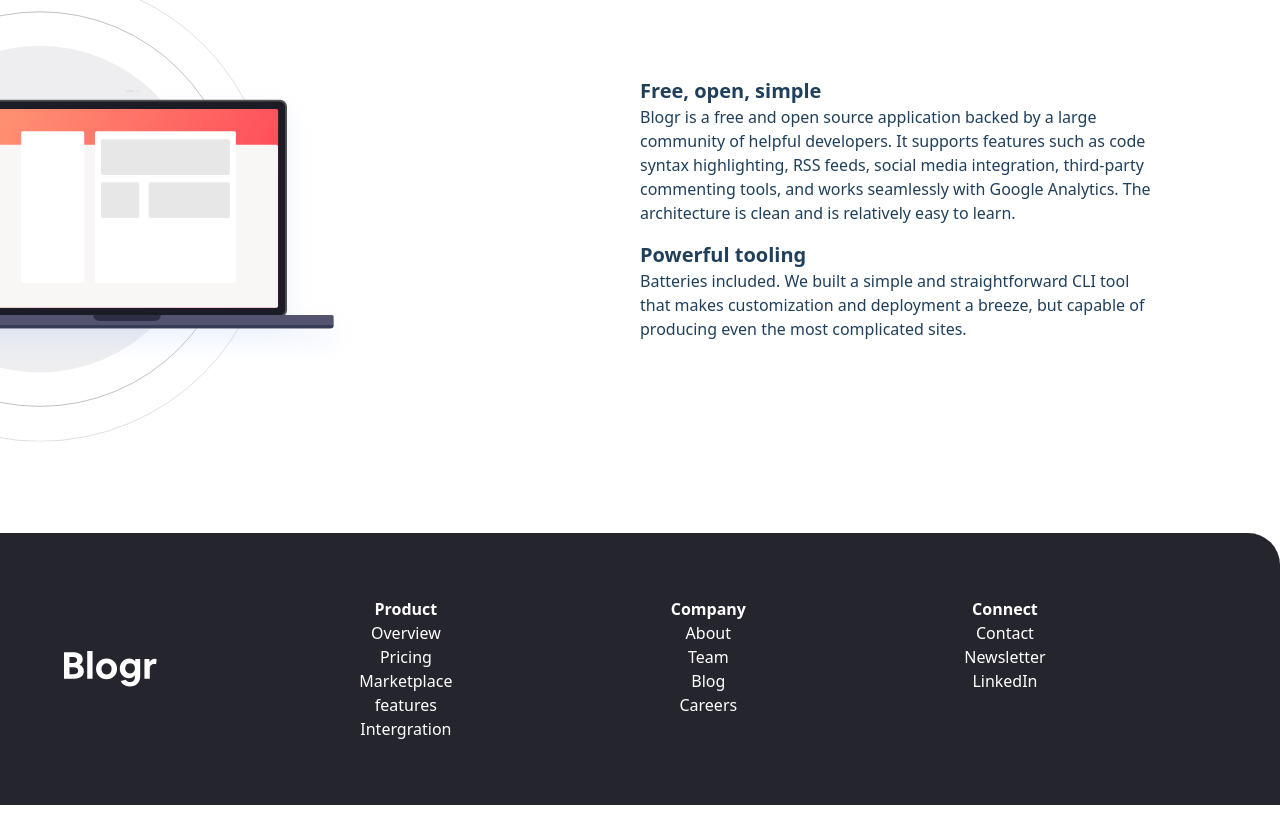
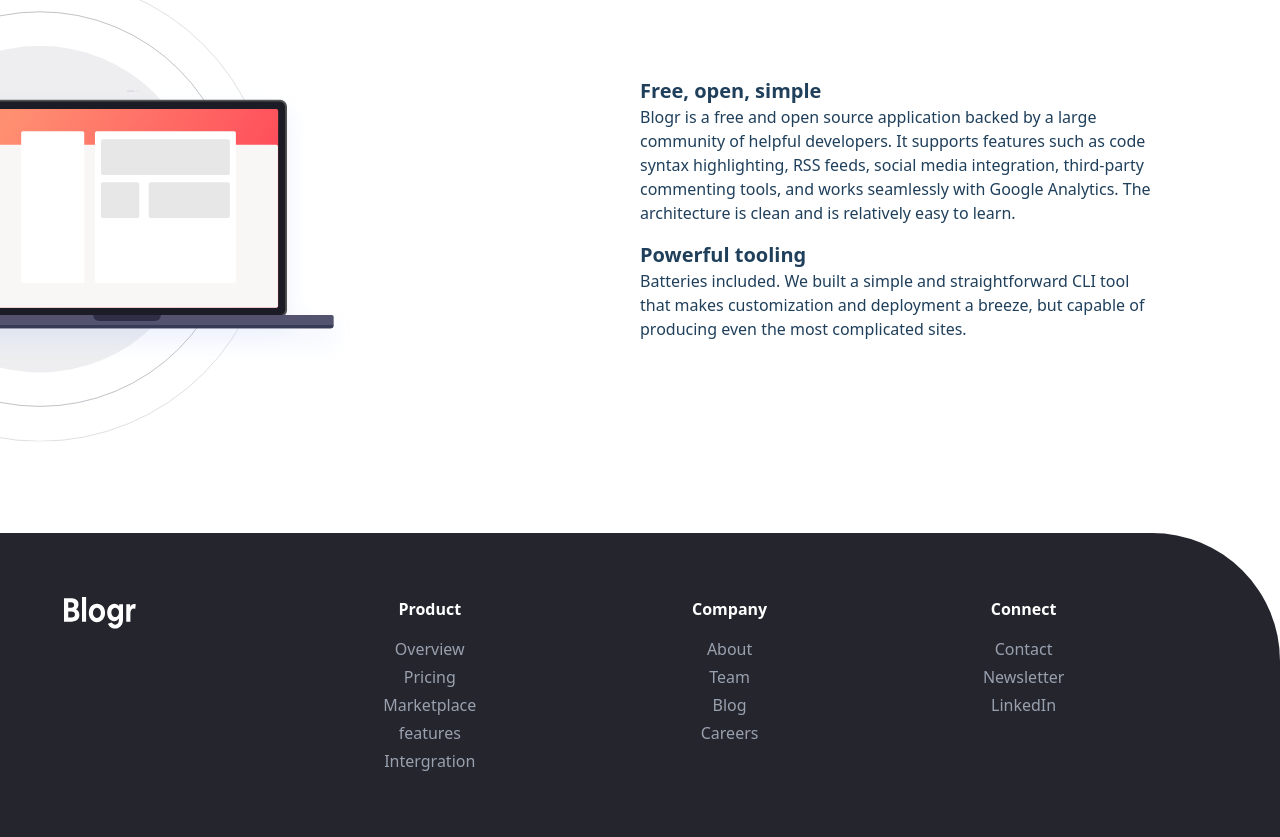
Before and after one commit to emmanueltn007/front-end-mentor-challenges-junior, a React (Vite) app in the folder html-css-and-js/blogr-landing-page/: page / in a window 1280 px wide. Shown: the part 1691-2528 px from the top of the page. Before the commit the page ends 2496 px from the top, so only its background shows below. Built offline with nearby package versions, Linux system fonts and the light colour scheme.

Commit message:
Made layout changes in the Footer

```diff
--- a/html-css-and-js/blogr-landing-page/src/components/Footer.jsx
+++ b/html-css-and-js/blogr-landing-page/src/components/Footer.jsx
@@ -1,15 +1,15 @@
 function Footer () {
     return (
-        <footer className="py-8 md:py-16 px-8 md:pl-16 bg-[hsl(240,10%,16%)] text-center flex flex-col md:flex-row items-center rounded-tr-4xl">
+        <footer className="py-8 md:py-16 px-8 md:pl-16 bg-[hsl(240,10%,16%)] text-center flex flex-col gap-16 md:flex-row max-md:items-center rounded-tr-[128px]">
             <div>
-                <img src="/images/logo.svg" alt="blogr logo image" />
+                <img className="h-8" src="/images/logo.svg" alt="blogr logo image" />
             </div>
-            <nav className="w-full text-white flex flex-col md:flex-row md:justify-evenly gap-4">
-                <div>
+            <nav className="w-full text-white flex flex-col md:flex-row md:justify-evenly gap-8">
+                <div className="flex flex-col gap-4">
                     <p className="font-bold">
                         Product
                     </p>
-                    <ul>
+                    <ul className="flex flex-col gap-1 text-gray-400">
                         <li>
                             Overview
                         </li>
@@ -27,11 +27,11 @@ function Footer () {
                         </li>
                     </ul>
                 </div>
-                <div>
+                <div className="flex flex-col gap-4">
                     <p className="font-bold">
                         Company
                     </p>
-                    <ul>
+                    <ul className="flex flex-col gap-1 text-gray-400">
                         <li>
                             About
                         </li>
@@ -46,11 +46,11 @@ function Footer () {
                         </li>
                     </ul>
                 </div>
-                <div>
+                <div className="flex flex-col gap-4">
                     <p className="font-bold">
                         Connect
                     </p>
-                    <ul>
+                    <ul className="flex flex-col gap-1 text-gray-400">
                         <li>
                             Contact
                         </li>
```
